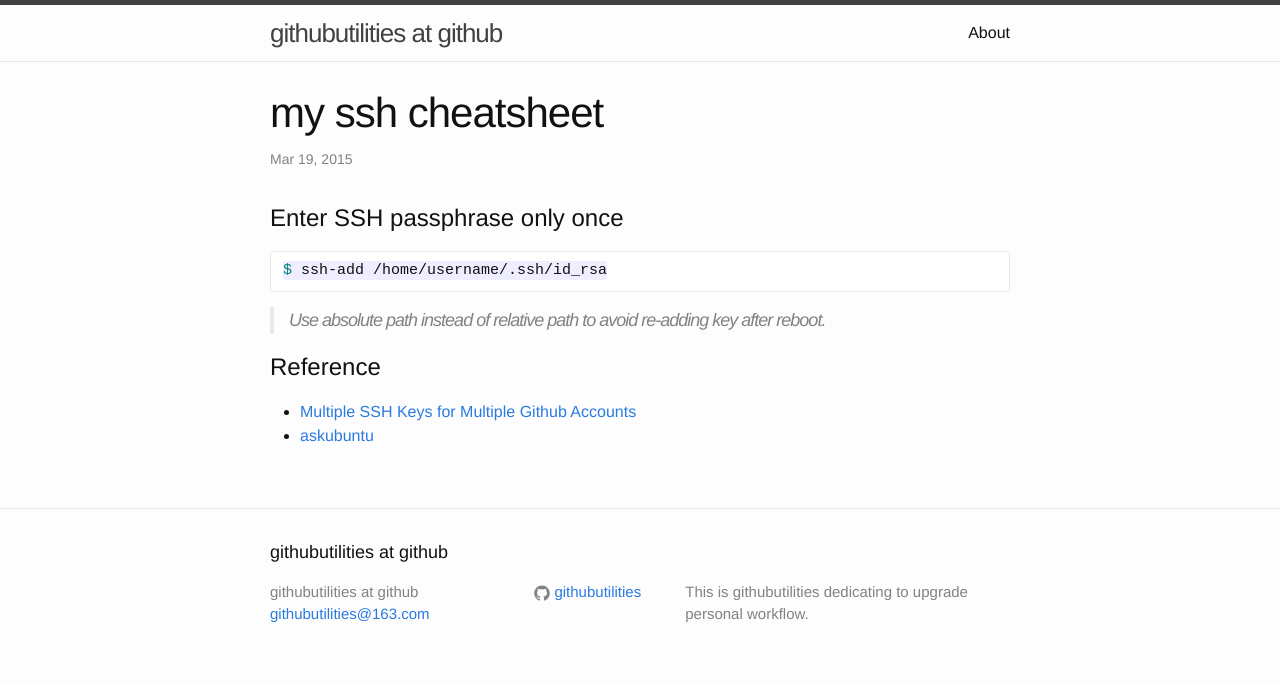
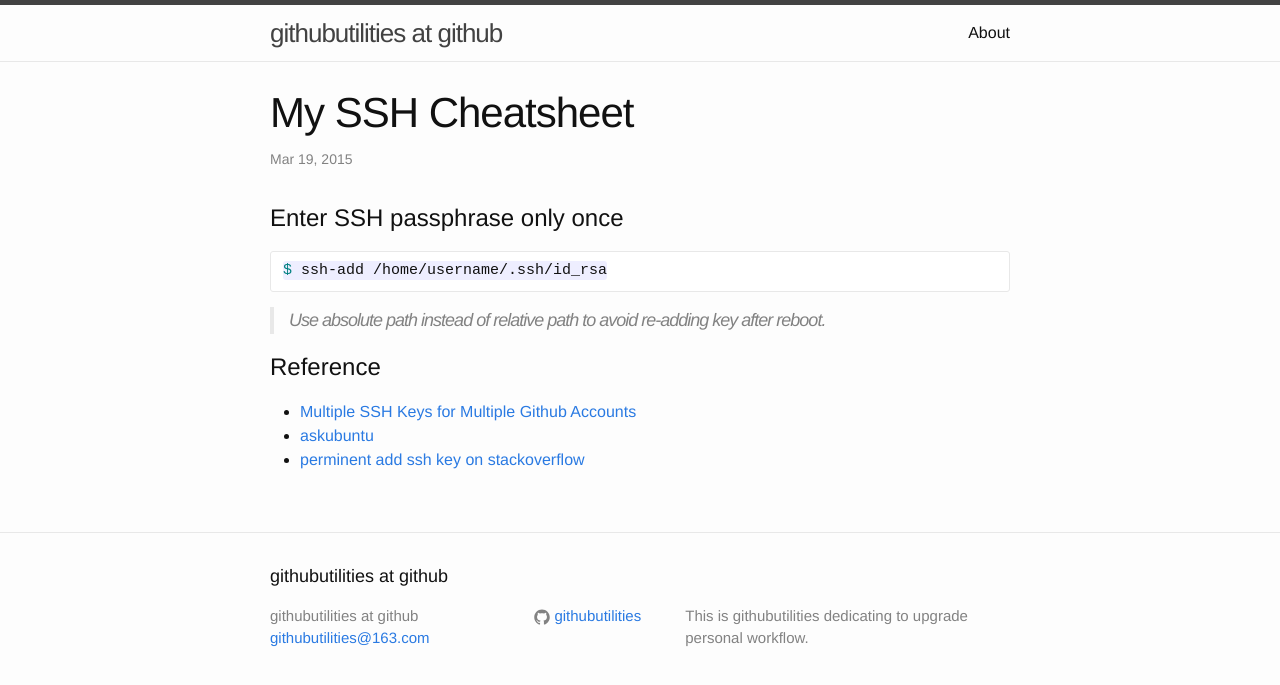
Before and after one commit to githubutilities/githubutilities.github.io, a Jekyll site: the page built from _posts/2015-03-19-my-ssh-cheatsheet.markdown, in a window 1280 px wide. Shown: the top 685 px of the page. Built offline with Jekyll 4.4.1, drawn with Linux system fonts in a browser that asks for light colours; Markdown is read by kramdown in place of the engine named in the settings.

Commit message:
add reference

```diff
--- a/_posts/2015-03-19-my-ssh-cheatsheet.markdown
+++ b/_posts/2015-03-19-my-ssh-cheatsheet.markdown
@@ -1,6 +1,6 @@
 ---
 layout: post
-title:  "my ssh cheatsheet"
+title:  "My SSH Cheatsheet"
 date:   2015-03-19 10:29
 categories: router
 ---
@@ -17,3 +17,4 @@ $ ssh-add /home/username/.ssh/id_rsa
 
 * [Multiple SSH Keys for Multiple Github Accounts](https://gist.github.com/githubutilities/0e5df6493b7d528f1e75)
 * [askubuntu](http://askubuntu.com/questions/362280/enter-ssh-passphrase-once)
+* [perminent add ssh key on stackoverflow](http://stackoverflow.com/questions/3466626/add-private-key-permanently-with-ssh-add-on-ubuntu)
```
